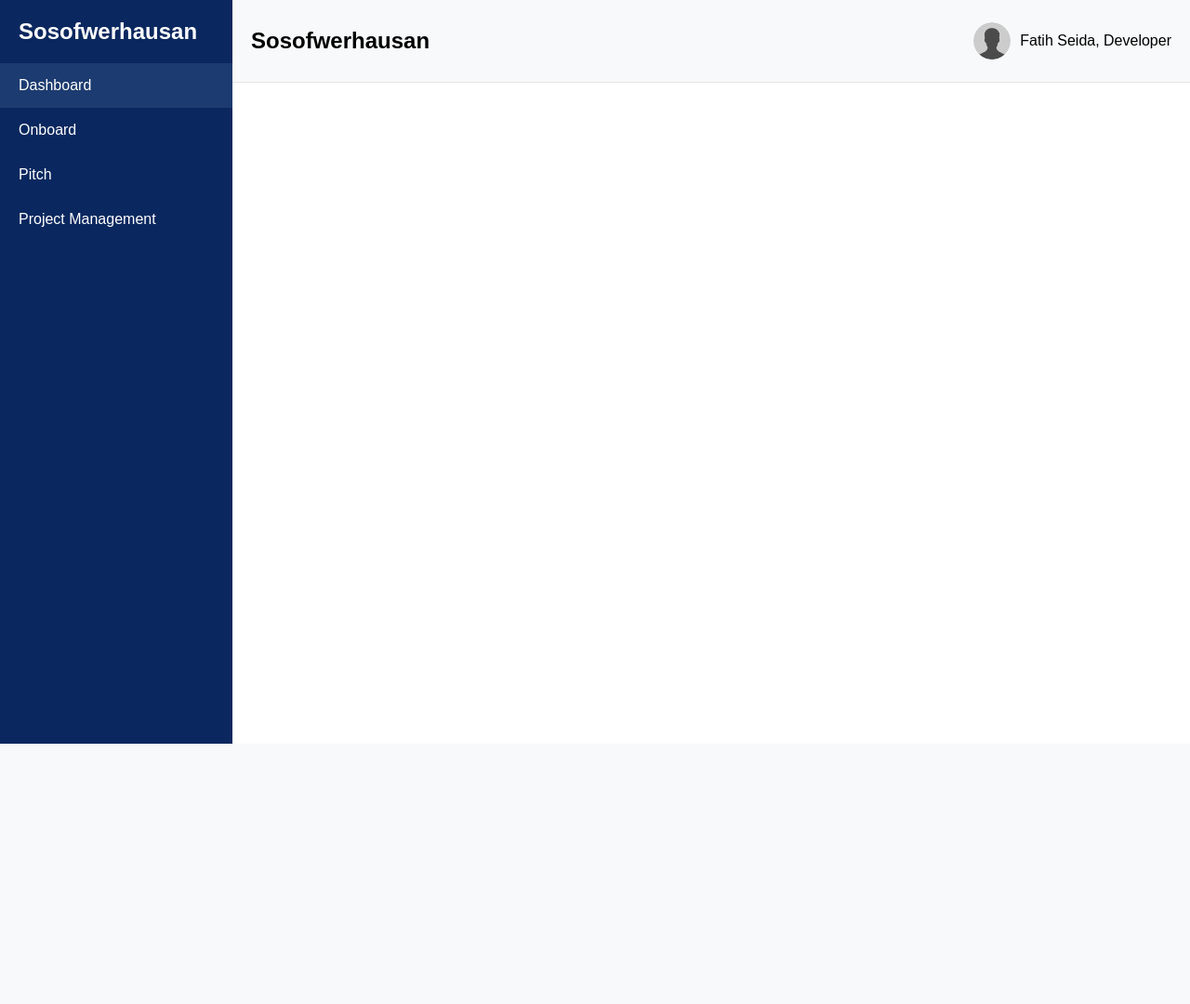
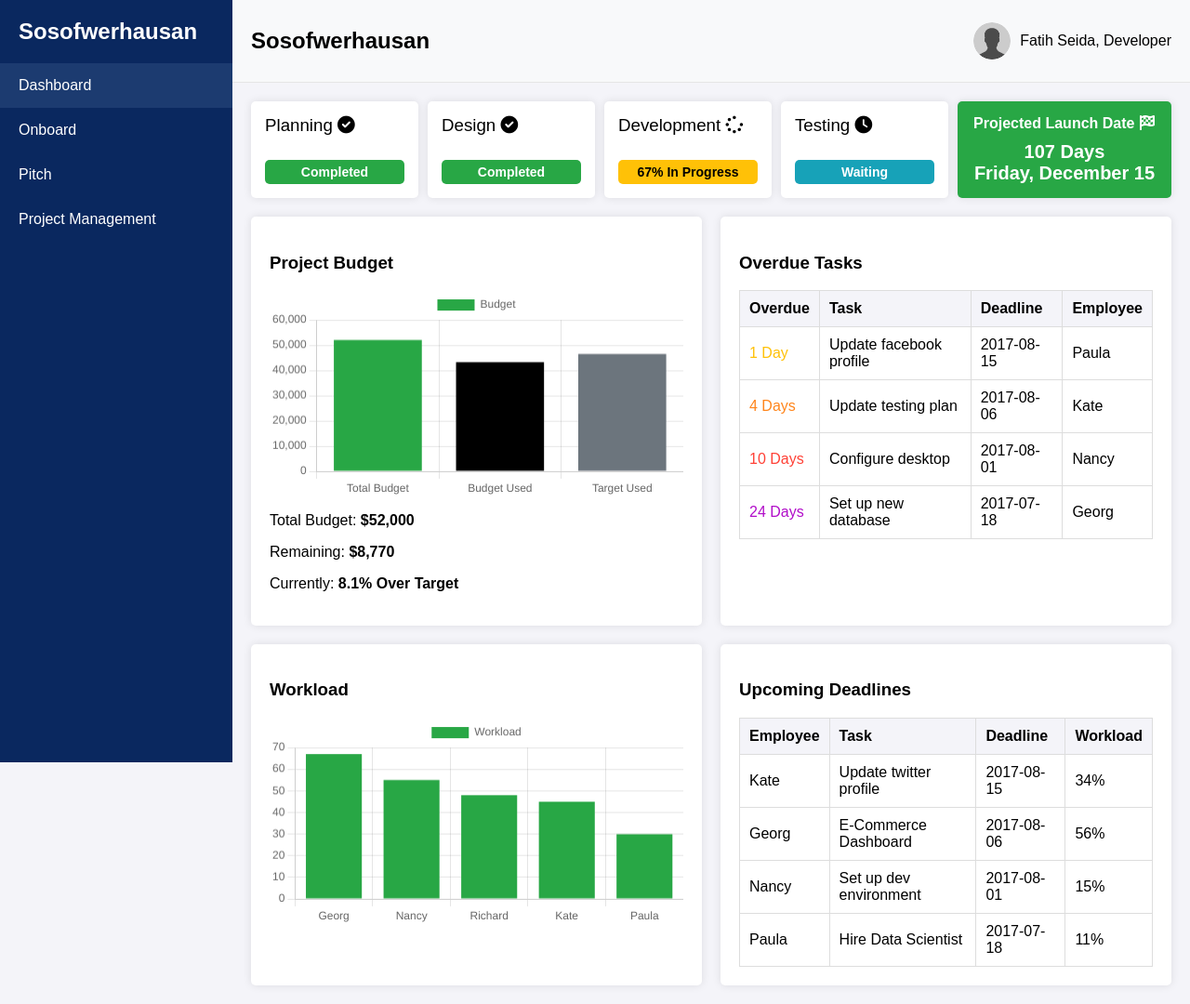
Before and after one commit to FatihSeida/tuber_enterprise, a Flask app: page /dashboard in a window 1280 px wide. Shown: the whole page at 93% size. Before the commit the page ends 800 px from the top, so only its background shows below. Run offline with Flask 3, Linux system fonts and the light colour scheme; parts of the project's set-up code (start-up, migrations or seed data) failed here and were passed over.

Commit message:
add dashboard ui dan edit onboard ui, fixing the chatbot

```diff
--- a/main.py
+++ b/main.py
@@ -9,6 +9,7 @@ from modules.sentiment_analysis.sentiment_analysis import perform_sentiment_anal
 # from pyabsa import AspectTermExtraction as ATEPC
 
 app = Flask(__name__)
+openai.api_key = 'sk-proj-WlWxxOwxqT9URBV7XqgCT3BlbkFJ6qm9vDs5stEDDUTQ36OA'
 
 # model_to_load = ATEPC.ATEPCModelList.FAST_LCF_ATEPC
 
@@ -63,16 +64,20 @@ nltk.download('punkt')
 
 @app.route("/chatbot", methods=["POST"])
 def chatbot():
-    user_input = request.json['text']
+    data = request.json
+    user_input = data.get('text')
+
+    if not user_input:
+        return jsonify({'error': 'No text provided'}), 400
+
     if user_input.lower() == 'quit':
         return jsonify({'response': 'Goodbye!'})
-    else:
-        try:
-            print(user_input)
-            response = chat_with_gpt(user_input)
-            return jsonify({'response': response})
-        except Exception as e:
-            return jsonify({'error': str(e)}), 500
+
+    try:
+        response = chat_with_gpt(user_input)
+        return jsonify({'response': response})
+    except Exception as e:
+        return jsonify({'error': str(e)}), 500
 
 @app.route('/predict_regression', methods=['POST'])
 def predict():
@@ -103,14 +108,18 @@ def login():
         user_id = request.form['user-id']
         password = request.form['password']
         if user_id == 'admin' and password == 'admin':
-            return redirect(url_for('dashboard'))
+            return redirect(url_for('index'))
         else:
             return redirect(url_for('login'))
     return render_template('login.html')
 
-@app.route("/dashboard")
+@app.route("/index")
+def index():
+    return render_template("index.html")
+
+@app.route('/dashboard')
 def dashboard():
-    return render_template("index.html")
+    return render_template('dashboard.html')
 
 @app.route('/onboard')
 def onboard():
@@ -125,4 +134,4 @@ def project_management():
     return render_template('project_management.html')
 
 if __name__ == "__main__":
-    app.run(port=29500, debug=True)
+    app.run(host='0.0.0.0', port=5000, debug=True)
--- /dev/null
+++ b/static/css/styles.css
@@ -0,0 +1,306 @@
+body, html {
+    margin: 0;
+    padding: 0;
+    width: 100%;
+    height: 100%;
+    font-family: Arial, sans-serif;
+    background-color: #f4f4f9;
+}
+
+.sidebar {
+    width: 250px;
+    height: 100%;
+    background-color: #0a285f;
+    color: white;
+    position: fixed;
+    display: flex;
+    flex-direction: column;
+    padding-top: 20px;
+}
+
+.sidebar h1 {
+    margin: 0 20px;
+    font-size: 24px;
+    padding-bottom: 20px;
+}
+
+.sidebar a {
+    color: white;
+    text-decoration: none;
+    padding: 15px 20px;
+    display: block;
+}
+
+.sidebar a:hover {
+    background-color: #1c3b70;
+}
+
+.sidebar .active {
+    background-color: #1c3b70;
+}
+
+.content {
+    margin-left: 250px;
+
+}
+
+.header {
+    display: flex;
+    justify-content: space-between;
+    align-items: center;
+    padding: 10px 20px;
+    background-color: #f8f9fa;
+    border-bottom: 1px solid #e5e5e5;
+}
+
+.header .profile {
+    display: flex;
+    align-items: center;
+}
+
+.header img {
+    border-radius: 50%;
+    width: 40px;
+    height: 40px;
+    margin-right: 10px;
+}
+
+.header span {
+    font-size: 16px;
+}
+
+#chatWindow {
+    border: 1px solid #ccc;
+    border-radius: 5px;
+    padding: 10px;
+    height: 400px;
+    overflow-y: auto;
+    margin-bottom: 20px;
+    background-color: white;
+}
+
+.message {
+    margin: 10px 0;
+    padding: 10px;
+    border-radius: 10px;
+    max-width: 80%;
+    word-wrap: break-word;
+}
+
+.text-end {
+    background-color: #d1e7dd;
+    text-align: right;
+    align-self: flex-end;
+}
+
+.text-start {
+    background-color: #f8d7da;
+    text-align: left;
+    align-self: flex-start;
+}
+
+.input-section {
+    position: fixed;
+    bottom: 0;
+    width: calc(100% - 250px); /* Adjust width based on sidebar */
+    padding: 10px;
+    background-color: #f8f9fa;
+    border-top: 1px solid #e5e5e5;
+    display: flex;
+    justify-content: center;
+    align-items: center;
+}
+
+
+.input-group {
+    width: 100%;
+    max-width: 800px;
+    display: flex; /* Ensure input and button are on the same line */
+}
+
+.input-group .form-control {
+    flex-grow: 1; /* Make input take available space */
+    padding: 10px;
+    border: none; /* Remove border */
+    box-shadow: none; /* Remove shadow */
+    border-radius: 30px 0 0 30px; /* Rounded corners for left side */
+}
+
+.input-group .form-control:focus {
+    box-shadow: none; /* Remove focus shadow */
+    border-color: transparent; /* Remove focus border */
+}
+
+.input-group-append {
+    flex-shrink: 0; /* Prevent button from shrinking */
+}
+
+.input-group .form-control::placeholder {
+    color: #6c757d;
+    opacity: 1;
+    font-style: italic;
+    font-size: 14px;
+}
+
+.input-group-append .btn {
+    background-color: #0a285f;
+    color: white;
+    border: none;
+    padding: 10px 20px;
+    font-size: 14px;
+    border-radius: 0 30px 30px 0; /* Rounded corners for right side */
+    transition: background-color 0.3s ease;
+    box-shadow: none; /* Remove shadow */
+    display: flex;
+    align-items: center; /* Center button text */
+    justify-content: center; /* Center button text */
+}
+
+
+.input-group-append .btn:hover {
+    background-color: #1c3b70;
+}
+
+.onboard-content {
+    padding-left: 20px;
+    padding-bottom: 60px; /* Ensure content doesn't overlap with the input section */
+}
+
+.loading-indicator {
+    display: none;
+    position: absolute;
+    top: 50%;
+    left: 50%;
+    transform: translate(-50%, -50%);
+    font-size: 16px;
+    color: #0a285f;
+}
+
+.loading-indicator.active {
+    display: block;
+}
+
+
+/* Additional dashboard styles */
+.dashboard-container {
+    padding: 20px;
+    display: flex;
+    flex-direction: column;
+    gap: 20px;
+}
+
+.overview {
+    display: flex;
+    justify-content: space-between;
+    align-items: stretch;
+    gap: 10px;
+}
+
+.phase {
+    display: flex;
+    gap: 10px;
+    flex: 1;
+}
+
+.phase-item {
+    display: flex;
+    flex-direction: column;
+    justify-content: space-between;
+    padding: 15px;
+    background-color: #ffffff;
+    border-radius: 5px;
+    box-shadow: 0 0 10px rgba(0, 0, 0, 0.1);
+    font-size: 16px;
+    flex: 1;
+    min-width: 150px;
+}
+
+.phase-item h3 {
+    margin: 0;
+    font-weight: normal;
+}
+
+.phase-item .status {
+    padding: 5px 10px;
+    border-radius: 5px;
+    font-weight: bold;
+    font-size: 14px;
+    text-align: center;
+}
+
+.phase-item.completed .status {
+    background-color: #28a745;
+    color: white;
+}
+
+.phase-item.in-progress .status {
+    background-color: #ffc107;
+    color: black;
+}
+
+.phase-item.waiting .status {
+    background-color: #17a2b8;
+    color: white;
+}
+
+.launch-date {
+    display: flex;
+    flex-direction: column;
+    justify-content: center;
+    align-items: center;
+    text-align: center;
+    background-color: #28a745;
+    color: white;
+    padding: 15px;
+    border-radius: 5px;
+    box-shadow: 0 0 10px rgba(0, 0, 0, 0.1);
+    flex: 1;
+    min-width: 150px;
+}
+
+.launch-date h3 {
+    margin: 0;
+    font-size: 16px;
+}
+
+.launch-date .date {
+    font-size: 20px;
+    font-weight: bold;
+    margin-top: 10px;
+}
+
+.details {
+    display: flex;
+    justify-content: space-between;
+    gap: 20px;
+    flex-wrap: wrap;
+}
+
+.details > div {
+    background-color: #ffffff;
+    padding: 20px;
+    border-radius: 5px;
+    box-shadow: 0 0 10px rgba(0, 0, 0, 0.1);
+    flex: 1;
+}
+
+.tasks table, .deadlines table {
+    width: 100%;
+    border-collapse: collapse;
+    margin-top: 10px;
+}
+
+.tasks table th, .tasks table td, .deadlines table th, .deadlines table td {
+    padding: 10px;
+    text-align: left;
+    border: 1px solid #ddd;
+}
+
+.tasks table th, .deadlines table th {
+    background-color: #f4f4f9;
+}
+
+.overdue-1 { color: #ffc107; }
+.overdue-4 { color: #ff851b; }
+.overdue-10 { color: #ff4136; }
+.overdue-24 { color: #b10dc9; }
--- /dev/null
+++ b/templates/dashboard.html
@@ -0,0 +1,171 @@
+{% extends "index.html" %}
+
+{% block content %}
+<div class="dashboard-container">
+    <div class="overview">
+        <div class="phase">
+            <div class="phase-item completed">
+                <h3>Planning <i class="fas fa-check-circle"></i></h3>
+                <div class="status completed">Completed</div>
+            </div>
+            <div class="phase-item completed">
+                <h3>Design <i class="fas fa-check-circle"></i></h3>
+                <div class="status completed">Completed</div>
+            </div>
+            <div class="phase-item in-progress">
+                <h3>Development <i class="fas fa-spinner"></i></h3>
+                <div class="status in-progress">67% In Progress</div>
+            </div>
+            <div class="phase-item waiting">
+                <h3>Testing <i class="fas fa-clock"></i></h3>
+                <div class="status waiting">Waiting</div>
+            </div>
+        </div>
+        <div class="launch-date">
+            <h3>Projected Launch Date <i class="fas fa-flag-checkered"></i></h3>
+            <div class="date">107 Days<br>Friday, December 15</div>
+        </div>
+    </div>
+    <div class="details">
+        <div class="budget">
+            <h3>Project Budget</h3>
+            <canvas id="budgetChart"></canvas>
+            <div class="budget-details">
+                <p>Total Budget: <strong>$52,000</strong></p>
+                <p>Remaining: <strong>$8,770</strong></p>
+                <p>Currently: <strong>8.1% Over Target</strong></p>
+            </div>
+        </div>
+        <div class="tasks">
+            <h3>Overdue Tasks</h3>
+            <table>
+                <thead>
+                    <tr>
+                        <th>Overdue</th>
+                        <th>Task</th>
+                        <th>Deadline</th>
+                        <th>Employee</th>
+                    </tr>
+                </thead>
+                <tbody>
+                    <tr>
+                        <td class="overdue-1">1 Day</td>
+                        <td>Update facebook profile</td>
+                        <td>2017-08-15</td>
+                        <td>Paula</td>
+                    </tr>
+                    <tr>
+                        <td class="overdue-4">4 Days</td>
+                        <td>Update testing plan</td>
+                        <td>2017-08-06</td>
+                        <td>Kate</td>
+                    </tr>
+                    <tr>
+                        <td class="overdue-10">10 Days</td>
+                        <td>Configure desktop</td>
+                        <td>2017-08-01</td>
+                        <td>Nancy</td>
+                    </tr>
+                    <tr>
+                        <td class="overdue-24">24 Days</td>
+                        <td>Set up new database</td>
+                        <td>2017-07-18</td>
+                        <td>Georg</td>
+                    </tr>
+                </tbody>
+            </table>
+        </div>
+    </div>
+    <div class="details">
+        <div class="workload">
+            <h3>Workload</h3>
+            <canvas id="workloadChart"></canvas>
+        </div>
+        <div class="deadlines">
+            <h3>Upcoming Deadlines</h3>
+            <table>
+                <thead>
+                    <tr>
+                        <th>Employee</th>
+                        <th>Task</th>
+                        <th>Deadline</th>
+                        <th>Workload</th>
+                    </tr>
+                </thead>
+                <tbody>
+                    <tr>
+                        <td>Kate</td>
+                        <td>Update twitter profile</td>
+                        <td>2017-08-15</td>
+                        <td>34%</td>
+                    </tr>
+                    <tr>
+                        <td>Georg</td>
+                        <td>E-Commerce Dashboard</td>
+                        <td>2017-08-06</td>
+                        <td>56%</td>
+                    </tr>
+                    <tr>
+                        <td>Nancy</td>
+                        <td>Set up dev environment</td>
+                        <td>2017-08-01</td>
+                        <td>15%</td>
+                    </tr>
+                    <tr>
+                        <td>Paula</td>
+                        <td>Hire Data Scientist</td>
+                        <td>2017-07-18</td>
+                        <td>11%</td>
+                    </tr>
+                </tbody>
+            </table>
+        </div>
+    </div>
+</div>
+
+<script>
+    // Chart.js: Budget Chart
+    const ctxBudget = document.getElementById('budgetChart').getContext('2d');
+    const budgetChart = new Chart(ctxBudget, {
+        type: 'bar',
+        data: {
+            labels: ['Total Budget', 'Budget Used', 'Target Used'],
+            datasets: [{
+                label: 'Budget',
+                data: [52000, 43230, 46500],
+                backgroundColor: ['#28a745', '#000000', '#6c757d']
+            }]
+        },
+        options: {
+            responsive: true,
+            scales: {
+                y: {
+                    beginAtZero: true
+                }
+            }
+        }
+    });
+
+    // Chart.js: Workload Chart
+    const ctxWorkload = document.getElementById('workloadChart').getContext('2d');
+    const workloadChart = new Chart(ctxWorkload, {
+        type: 'bar',
+        data: {
+            labels: ['Georg', 'Nancy', 'Richard', 'Kate', 'Paula'],
+            datasets: [{
+                label: 'Workload',
+                data: [67, 55, 48, 45, 30],
+                backgroundColor: '#28a745'
+            }]
+        },
+        options: {
+            responsive: true,
+            scales: {
+                y: {
+                    beginAtZero: true
+                }
+            }
+        }
+    });
+</script>
+{% endblock %}
--- a/templates/index.html
+++ b/templates/index.html
@@ -4,66 +4,11 @@
     <meta charset="UTF-8">
     <meta name="viewport" content="width=device-width, initial-scale=1.0">
     <title>{% block title %}Dashboard{% endblock %}</title>
-    <style>
-        body, html {
-            margin: 0;
-            padding: 0;
-            width: 100%;
-            height: 100%;
-            font-family: Arial, sans-serif;
-        }
-        .sidebar {
-            width: 250px;
-            height: 100%;
-            background-color: #0a285f;
-            color: white;
-            position: fixed;
-            display: flex;
-            flex-direction: column;
-            padding-top: 20px;
-        }
-        .sidebar h1 {
-            margin: 0 20px;
-            font-size: 24px;
-            padding-bottom: 20px;
-        }
-        .sidebar a {
-            color: white;
-            text-decoration: none;
-            padding: 15px 20px;
-            display: block;
-        }
-        .sidebar a:hover {
-            background-color: #1c3b70;
-        }
-        .sidebar .active {
-            background-color: #1c3b70;
-        }
-        .content {
-            margin-left: 250px;
-        }
-        .header {
-            display: flex;
-            justify-content: space-between;
-            align-items: center;
-            padding: 10px 20px;
-            background-color: #f8f9fa;
-            border-bottom: 1px solid #e5e5e5;
-        }
-        .header .profile {
-            display: flex;
-            align-items: center;
-        }
-        .header img {
-            border-radius: 50%;
-            width: 40px;
-            height: 40px;
-            margin-right: 10px;
-        }
-        .header span {
-            font-size: 16px;
-        }
-    </style>
+    <link rel="stylesheet" href="{{ url_for('static', filename='css/styles.css') }}">
+    <!-- Font Awesome for Icons -->
+    <link rel="stylesheet" href="https://cdnjs.cloudflare.com/ajax/libs/font-awesome/6.0.0-beta3/css/all.min.css">
+    <!-- Chart.js for Charts -->
+    <script src="https://cdn.jsdelivr.net/npm/chart.js"></script>
 </head>
 <body>
     <div class="sidebar">
```
Also changed, not shown: modules/generative_chatbot/open_ai.py (+55 -53 lines), templates/onboard.html (+39 -19 lines).
